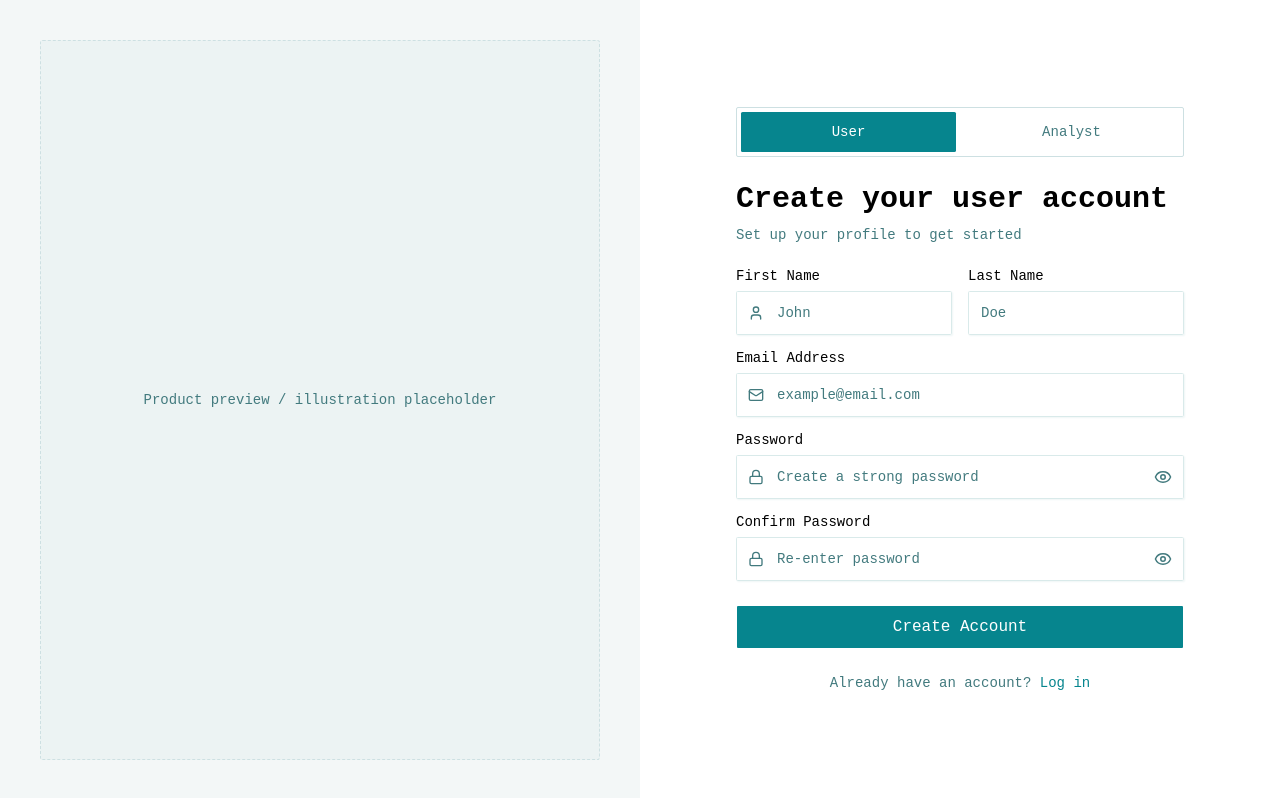
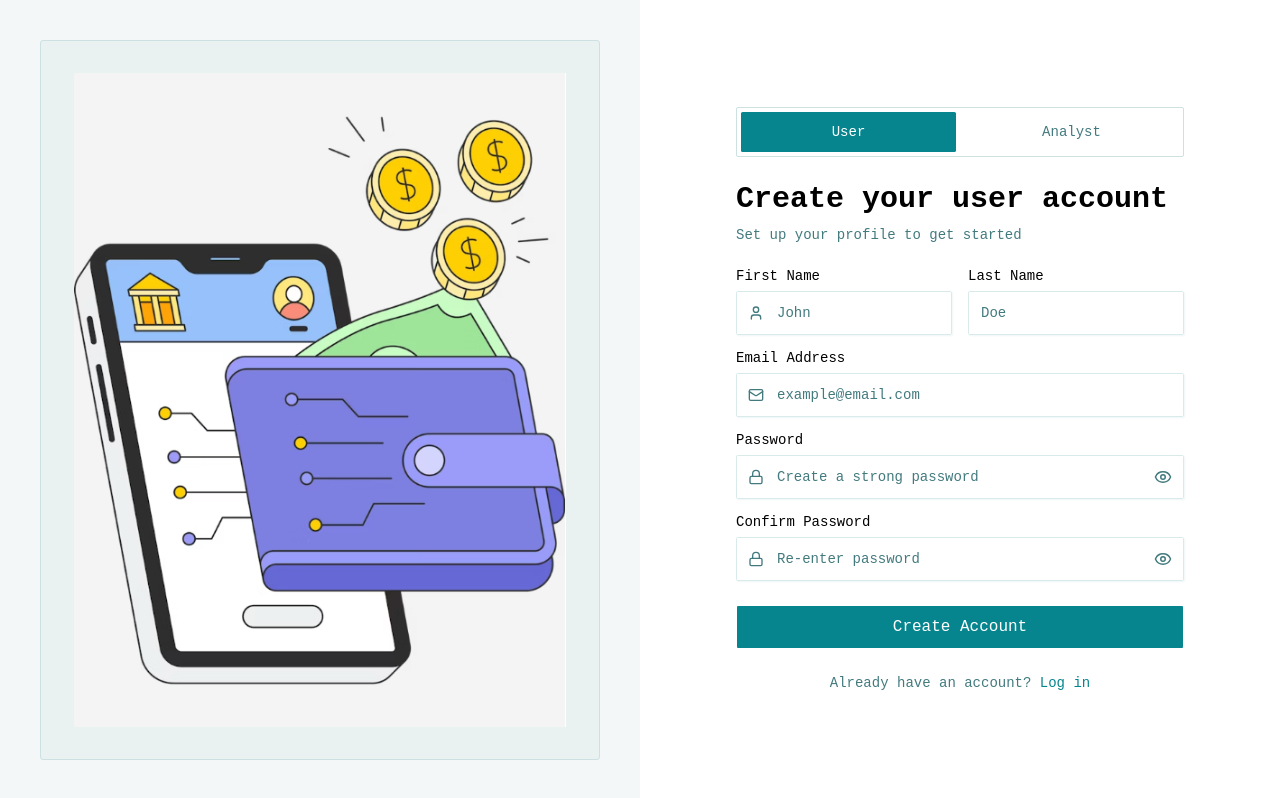
Before and after one commit to praveens649/finance-management, a Next.js app: page /signup in a window 1280 px wide. Built offline with nearby package versions, Linux system fonts and the light colour scheme; no server answers.

Commit message:
feat(auth): use landing illustration across login/signup and admin auth screens

```diff
--- a/src/app/(admin)/admin/_components/admin-auth-form.tsx
+++ b/src/app/(admin)/admin/_components/admin-auth-form.tsx
@@ -2,6 +2,7 @@
 'use client'
 
 import { useState } from 'react'
+import Image from 'next/image'
 import { useRouter } from 'next/navigation'
 import { Eye, EyeOff, Lock, Mail } from 'lucide-react'
 import { toast } from 'sonner'
@@ -57,11 +58,15 @@ export function AdminAuthForm() {
 
       {/* LEFT SIDE */}
       <div className="hidden lg:flex items-center justify-center bg-muted/40 p-12">
-
-        <div className="flex h-full w-full items-center justify-center rounded-xl border border-dashed border-border bg-background/60">
-          <span className="text-sm text-muted-foreground">
-            Left side illustration / branding placeholder
-          </span>
+        <div className="relative h-full w-full overflow-hidden rounded-xl border border-border bg-background/80">
+          <Image
+            src="/landing.png"
+            alt="Finance management platform preview"
+            fill
+            priority
+            sizes="50vw"
+            className="object-contain object-center p-8"
+          />
         </div>
 
       </div>
--- a/src/app/(auth)/auth/_components/auth-form.tsx
+++ b/src/app/(auth)/auth/_components/auth-form.tsx
@@ -2,6 +2,7 @@
 'use client'
 
 import { useState } from 'react'
+import Image from 'next/image'
 import { useRouter } from 'next/navigation'
 import { Eye, EyeOff, Mail, Lock } from 'lucide-react'
 import { toast } from 'sonner'
@@ -74,11 +75,15 @@ export function AuthForm() {
 
             {/* LEFT SIDE */}
             <div className="hidden lg:flex items-center justify-center bg-muted/40 p-12">
-
-                <div className="flex h-full w-full items-center justify-center rounded-xl border border-dashed border-border bg-background/60">
-                    <span className="text-sm text-muted-foreground">
-                        Illustration / product preview placeholder
-                    </span>
+                <div className="relative h-full w-full overflow-hidden rounded-xl border border-border bg-background/80">
+                    <Image
+                        src="/landing.png"
+                        alt="Finance management platform preview"
+                        fill
+                        priority
+                        sizes="50vw"
+                        className="object-contain object-center p-8"
+                    />
                 </div>
 
             </div>
--- a/src/app/(auth)/auth/_components/signup-form.tsx
+++ b/src/app/(auth)/auth/_components/signup-form.tsx
@@ -2,6 +2,7 @@
 'use client'
 
 import { useState } from 'react'
+import Image from 'next/image'
 import { useRouter } from 'next/navigation'
 import { Eye, EyeOff, Mail, Lock, User, AtSign } from 'lucide-react'
 import { toast } from 'sonner'
@@ -71,10 +72,15 @@ export function SignupForm() {
 
             {/* LEFT SIDE */}
             <div className="hidden lg:flex items-center justify-center bg-muted/40 p-10">
-                <div className="flex h-full w-full items-center justify-center rounded-xl border border-dashed border-border bg-background/60">
-                    <span className="text-sm text-muted-foreground">
-                        Product preview / illustration placeholder
-                    </span>
+                <div className="relative h-full w-full overflow-hidden rounded-xl border border-border bg-background/80">
+                    <Image
+                        src="/landing.png"
+                        alt="Finance management platform preview"
+                        fill
+                        priority
+                        sizes="50vw"
+                        className="object-contain object-center p-8"
+                    />
                 </div>
             </div>
 
```
Also changed, not shown: public/landing.png (added), 1 other file (tests, documents, lock files or other folders).
